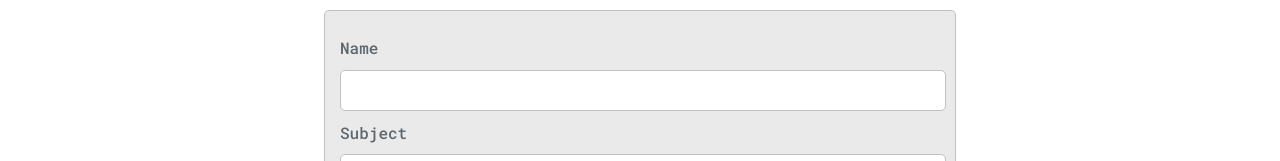
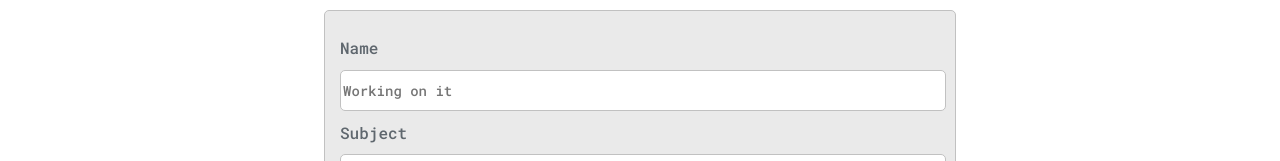
Before and after one commit to redprakash/prakashportfolio, a plain HTML site: page index.html in a window 1280 px wide. Shown: the part 1658-1819 px from the top of the page. Drawn offline with Linux system fonts and the light colour scheme.

Commit message:
minor changes

```diff
--- a/index.html
+++ b/index.html
@@ -157,7 +157,12 @@
         <h3 style="text-align: center">You can contact me</h3>
         <form id="contact-form">
           <label>Name</label>
-          <input class="input-field" type="text" name="name" />
+          <input
+            class="input-field"
+            type="text"
+            name="name"
+            placeholder="Working on it"
+          />
 
           <label>Subject</label>
           <input class="input-field" type="text" name="subject" />
```
